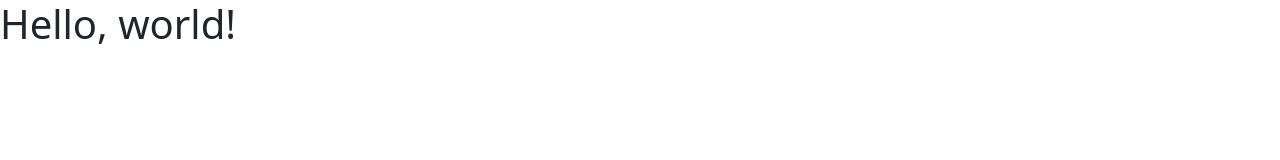
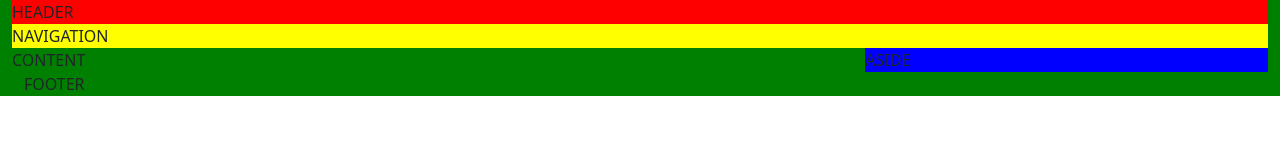
Before and after one commit to hudegit/harjoitus-bootstrap-layout, a plain HTML site: page index.html in a window 1280 px wide. Drawn offline with nearby package versions, Linux system fonts and the light colour scheme.

Commit message:
Tehty koodia css ja index tiedostoihin

```diff
--- a/index.html
+++ b/index.html
@@ -5,9 +5,25 @@
     <meta name="viewport" content="width=device-width, initial-scale=1">
     <title>Bootstrap demo</title>
     <link href="https://cdn.jsdelivr.net/npm/bootstrap@5.3.3/dist/css/bootstrap.min.css" rel="stylesheet" integrity="sha384-QWTKZyjpPEjISv5WaRU9OFeRpok6YctnYmDr5pNlyT2bRjXh0JMhjY6hW+ALEwIH" crossorigin="anonymous">
-    <link href="./css/style.css" rel=""stylesheet>
+    <link href="./css/style.css" rel="stylesheet">
   </head>
   <body>
-    <h1>Hello, world!</h1>
+    <div class="container-fluid">
+        <header>HEADER</header>
+        <nav>NAVIGATION</nav>
+        <div class="row">
+            <div class="col-md-8">
+                <section>CONTENT</section>
+            </div>
+            <div class="col-md-4">
+                <aside>ASIDE</aside>
+            </div>
+    </div>
+    <footer>
+        <div class="container-fluid">
+            FOOTER
+        </div>
+    </footer>
+    <script src="https://cdn.jsdelivr.net/npm/bootstrap@5.3.3/dist/js/bootstrap.bundle.min.js" integrity="sha384-YvpcrYf0tY3lHB60NNkmXc5s9fDVZLESaAA55NDzOxhy9GkcIdslK1eN7N6jIeHz" crossorigin="anonymous"></script>
   </body>
 </html>
```
